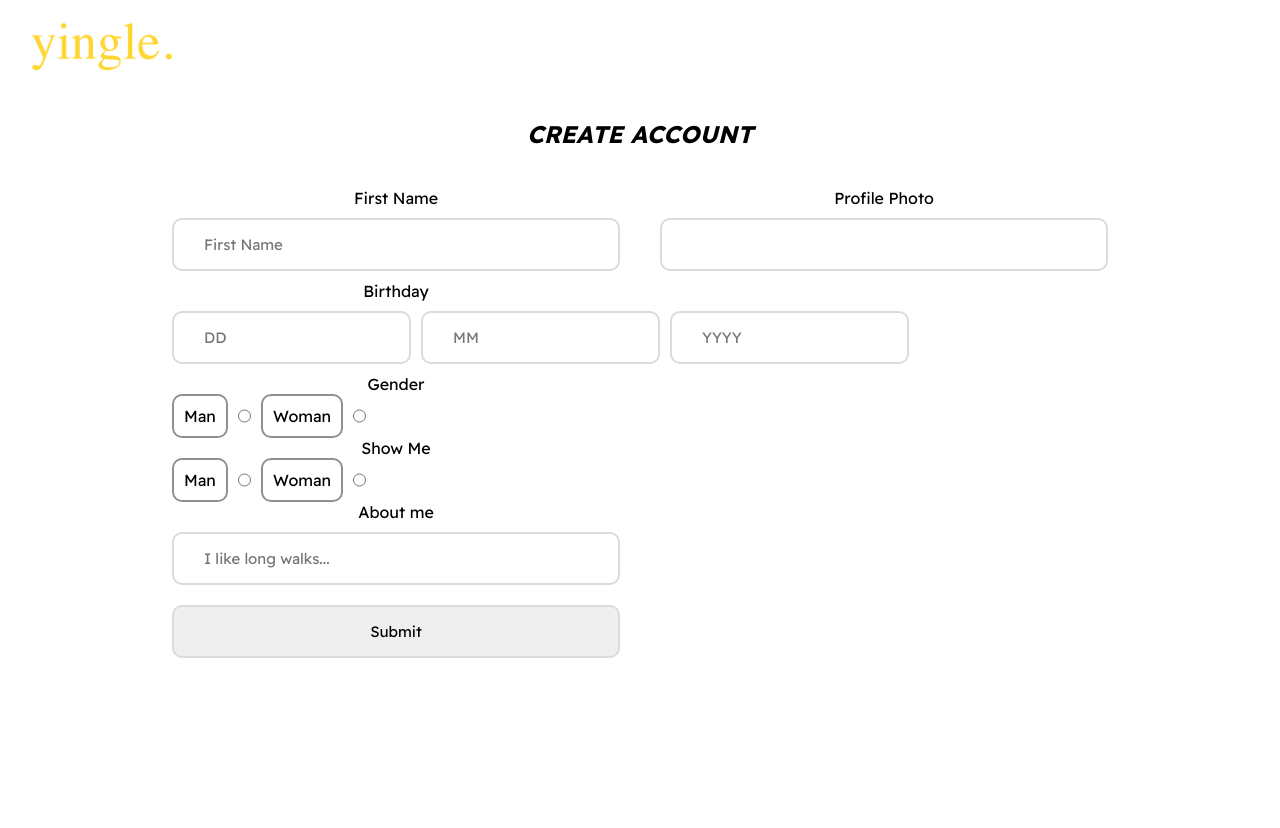
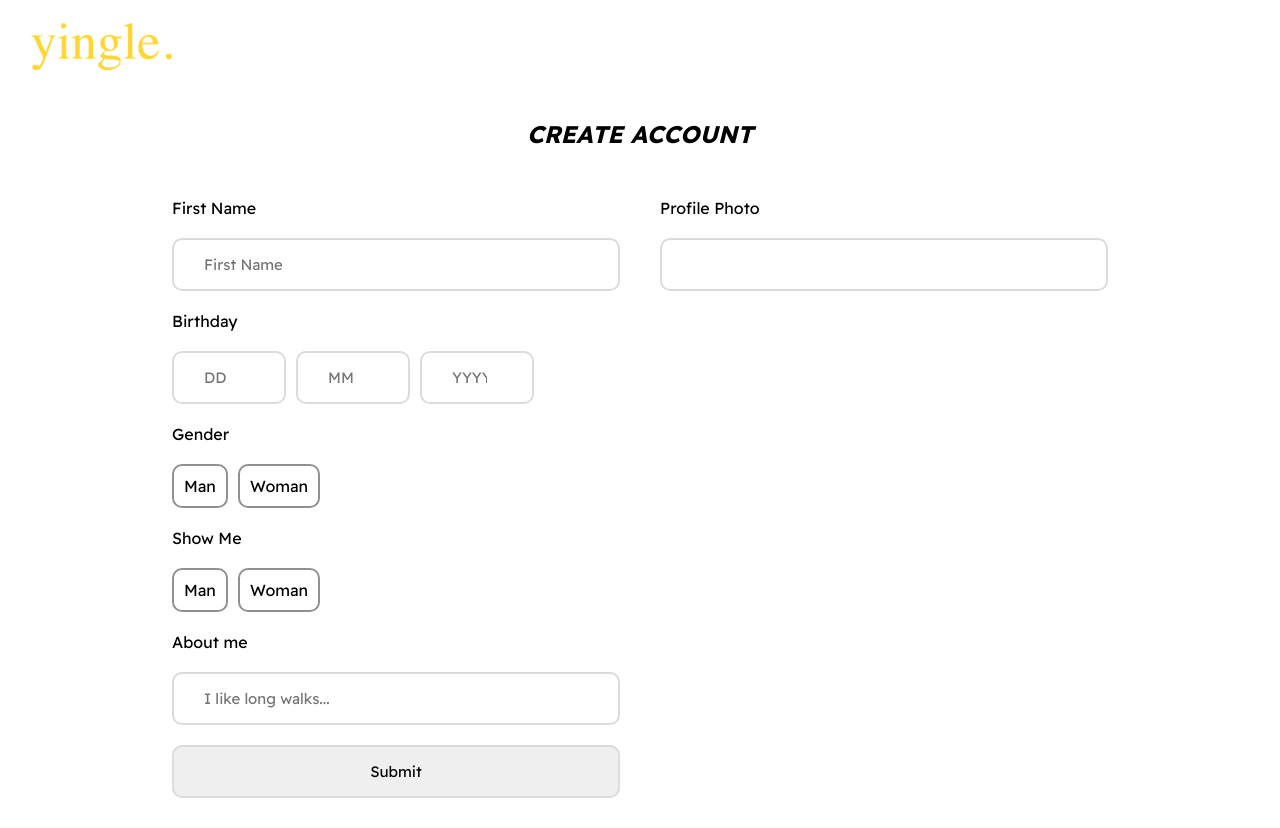
Before and after one commit to BonJenn/yinglev4, a React (Create React App) app: page /onboarding in a window 1280 px wide. Before the commit the page ends 800 px from the top, so only its background shows below. Built offline with nearby package versions, Linux system fonts and the light colour scheme.

Commit message:
Additional styling to inputs on onboarding page

```diff
--- a/src/index.css
+++ b/src/index.css
@@ -156,7 +156,9 @@ nav .logo-container .logo {
   flex-direction: column;
   padding: 20px;
   width: 35%;
+  text-align: start;
 }
+
 .onboarding form input {
   padding: 15px 30px;
   margin: 10px 0;
@@ -169,8 +171,13 @@ nav .logo-container .logo {
 .onboarding form input::webkit-inner-spin-button, {
   -webkit-appearance: none;
   margin: 0;
+}
+
+.onboarding form label {
+  margin: 10px 0;
 
 }
+
 
 .onboarding form .multiple-input-container {
   display: flex;
@@ -189,3 +196,24 @@ nav .logo-container .logo {
   transition: all 0.3s;
   margin-right: 10px;
 }
+
+.onboarding form input[type="radio"] {
+  display: none;
+}
+
+.onboarding form input[type="number"] {
+  width: 50px;
+}
+
+.onboarding form input[type="radio"]:checked + label {
+  border: solid 2px rgb(221,39,22);
+
+}
+
+.onboarding form input[type="submit"]:hover {
+  background-color: rgb(235,235,235);
+}
+
+.onboarding form input[type="submit"]:active {
+  background-color: rgb(226,115,115);
+}
--- a/src/pages/Onboarding.js
+++ b/src/pages/Onboarding.js
@@ -77,22 +77,22 @@ const Onboarding = () => {
                         <label>Gender</label>
                         <div className="multiple-input-container">
 
-                            <label htmlFor="man_gender_identity">Man</label>
+                            <label htmlFor="man-gender-identity">Man</label>
                                 <input
-                                    id="man-gender-indentity"
+                                    id="man-gender-identity"
                                     type="radio"
-                                    name="gender_indentity"
+                                    name="gender_identity"
                                     value={"man"}
                                     onChange={handleChange}
                                     checked={false}
                                 />
 
 
-                            <label htmlFor="man_gender_identity">Woman</label>
+                            <label htmlFor="woman-gender-identity">Woman</label>
                                 <input
-                                    id="woman-gender-indentity"
+                                    id="woman-gender-identity"
                                     type="radio"
-                                    name="gender_indentity"
+                                    name="gender_identity"
                                     value={"woman"}
                                     onChange={handleChange}
                                     checked={false}
@@ -104,7 +104,7 @@ const Onboarding = () => {
                         <label>Show Me</label>
                         <div className="multiple-input-container">
 
-                            <label htmlFor="man_gender_interest">Man</label>
+                            <label htmlFor="man-gender-interest">Man</label>
                             <input
                                 id="man-gender-interest"
                                 type="radio"
@@ -116,14 +116,14 @@ const Onboarding = () => {
 
 
 
-                            <label htmlFor="woman_gender_interest">Woman</label>
+                            <label htmlFor="woman-gender-interest">Woman</label>
                             <input
-                                id="woman-gender-indentity"
+                                id="woman-gender-interest"
                                 type="radio"
                                 name="gender_interest"
                                 value={"woman"}
                                 onChange={handleChange}
-                                checked={false}
+                                checked={true}
                             />
 
                         </div>
```
